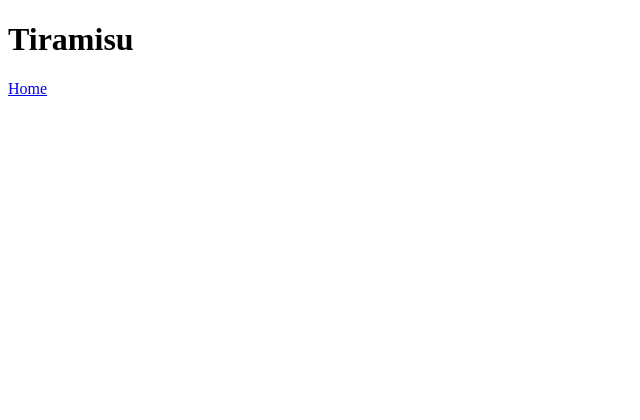
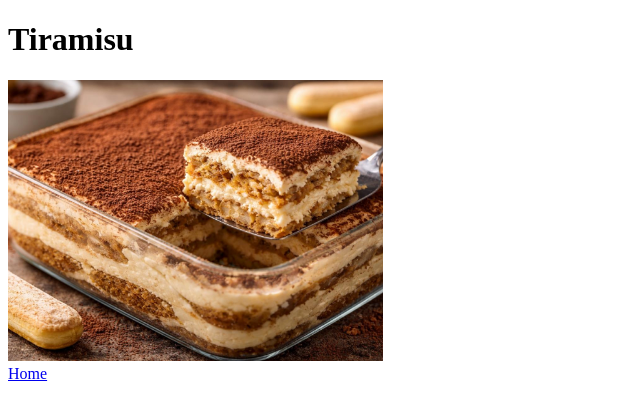
Before and after one commit to Krspycode/odin-recipes, a plain HTML site: page recipes/tiramisu.html in a window 1280 px wide. Shown: the whole page, without its empty margins (0-640 px from the left). Drawn offline with Linux system fonts and the light colour scheme.

Commit message:
Add images to new recipes

```diff
--- a/recipes/tiramisu.html
+++ b/recipes/tiramisu.html
@@ -7,7 +7,7 @@
 </head>
 <body>
     <h1>Tiramisu</h1>
-
+    <img src="../images/tiramisu.jpg" alt="A finished tiramisu." width="375"> <br>
     <a href="../index.html">Home</a>
 </body>
 </html>
```
Also changed, not shown: recipes/lasagna.html (+1 -1 lines), images/lasagna.jpg (added), images/tiramisu.jpg (added).
